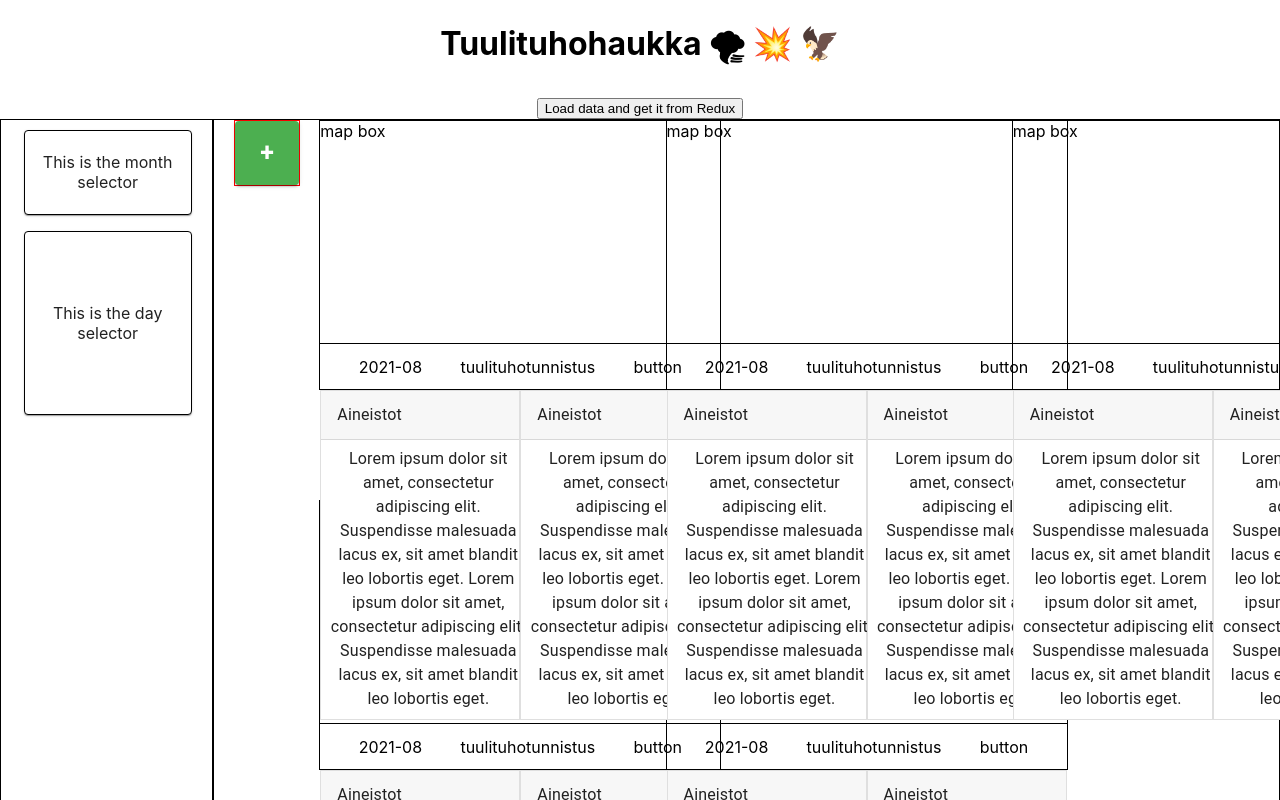
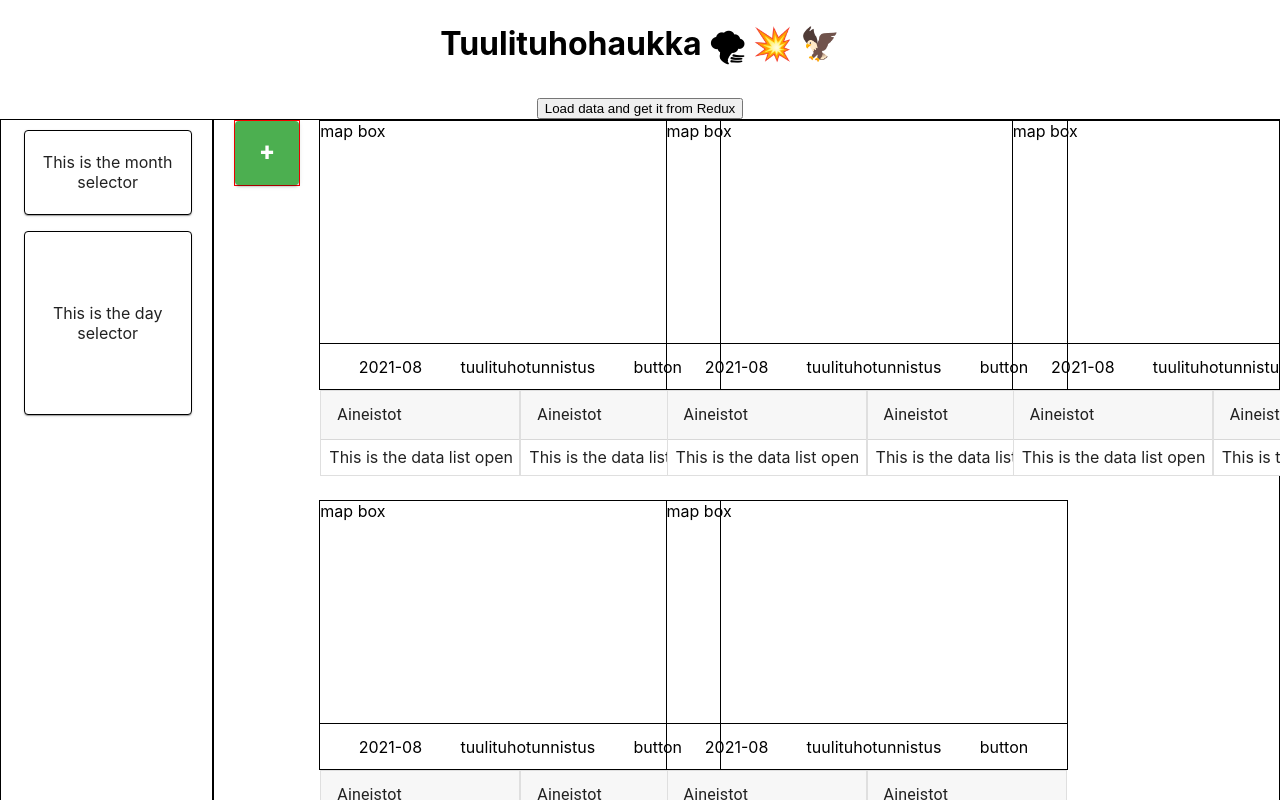
Before and after one commit to spatineo/tuulituhohaukka, a React (Create React App) app in the folder app/: page / in a window 1280 px wide. Shown: the top 800 px of the page. Built offline with nearby package versions, Linux system fonts and the light colour scheme.

Commit message:
Removed lorem ipsum from CustomAccordion

```diff
--- a/app/src/Components/MapView/CustomAccordion.tsx
+++ b/app/src/Components/MapView/CustomAccordion.tsx
@@ -5,9 +5,11 @@ import MuiAccordionSummary from '@material-ui/core/AccordionSummary';
 import MuiAccordionDetails from '@material-ui/core/AccordionDetails';
 import Typography from '@material-ui/core/Typography';
 
+import DataSourceList from './DataSourceList'
+
 const Accordion = withStyles({
   root: {
-
+    boxSizing: 'border-box',
     border: '1px solid rgba(0, 0, 0, .125)',
     boxShadow: 'none',
     '&:not(:last-child)': {
@@ -63,11 +65,7 @@ export default function CustomizedAccordions() {
           <Typography>Aineistot</Typography>
         </AccordionSummary>
         <AccordionDetails>
-          <Typography>
-            Lorem ipsum dolor sit amet, consectetur adipiscing elit. Suspendisse malesuada lacus ex,
-            sit amet blandit leo lobortis eget. Lorem ipsum dolor sit amet, consectetur adipiscing
-            elit. Suspendisse malesuada lacus ex, sit amet blandit leo lobortis eget.
-          </Typography>
+          <DataSourceList />
         </AccordionDetails>
       </Accordion>
     </div>
```
